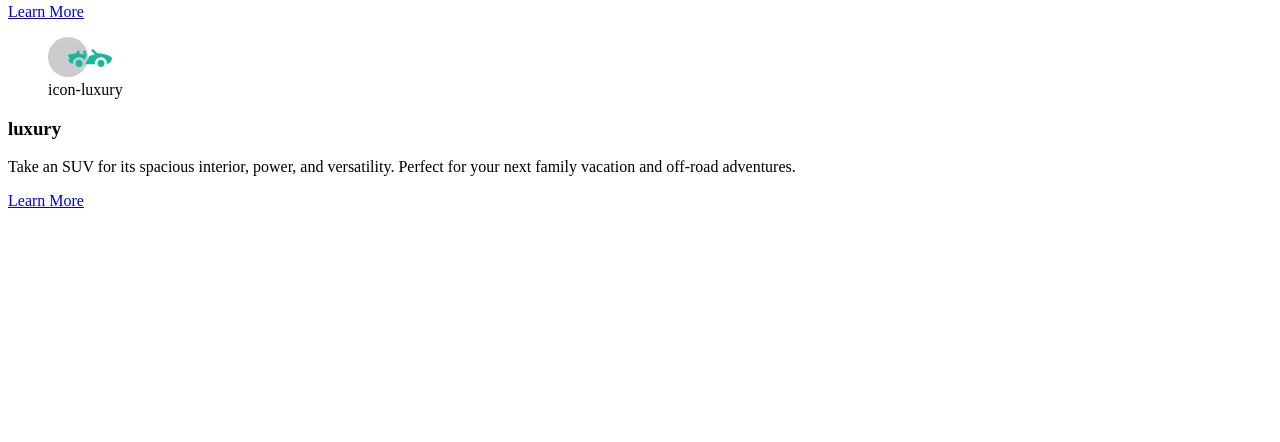
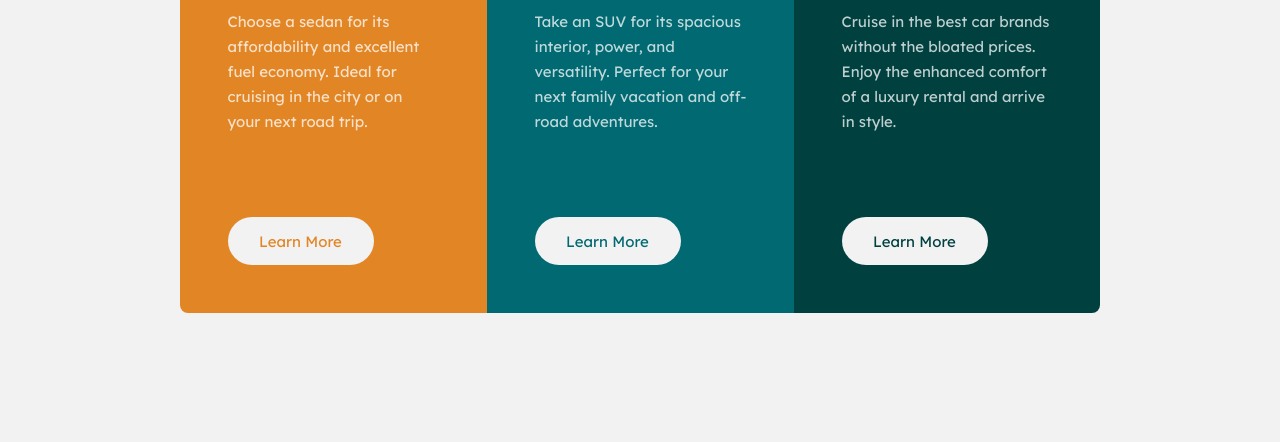
Before and after one commit to Gen2micky1/Project-9, a plain HTML site: page index.html in a window 1280 px wide. Shown: the part 358-800 px from the top of the page. Drawn offline with Linux system fonts and the light colour scheme.

Commit message:
3 column preview card component CSS file.

```diff
--- a/index.html
+++ b/index.html
@@ -20,11 +20,14 @@
                 </figure>
             </div>
 
+           <div class="car-product__content">
                 <h1 class="cars-product__titles sedans-title">Sedans</h1>
 
                 <p class="cars-product__subtext sedans-subtext">Choose a sedan for its affordability and excellent fuel economy. Ideal for cruising in the city or on your next road trip.</p>
 
                 <a href="#"><div class="cars-product__links sedans-link">Learn More</div></a>
+
+           </div>
         </section>
 
         <section class="cars-product suvs">
@@ -35,11 +38,13 @@
                 </figure>
             </div>
 
+            <div class="car-product__content">
                 <h1 class="cars-product__titles suvs-title">suvs</h1>
 
                 <p class="cars-product__subtext suvs-subtext">Take an SUV for its spacious interior, power, and versatility. Perfect for your next family vacation and off-road adventures.</p>
 
                 <a href="#"><div class="cars-product__links suvs-link">Learn More</div></a>
+            </div>
         </section>
 
         <section class="cars-product luxury">
@@ -50,11 +55,13 @@
                 </figure>
             </div>
 
+            <div class="car-product__content">
                 <h1 class="cars-product__titles luxury-title">luxury</h1>
 
-            <p class="cars-product__subtext luxury-subtext">Take an SUV for its spacious interior, power, and versatility. Perfect for your next family vacation and off-road adventures.</p>
+                <p class="cars-product__subtext luxury-subtext">Cruise in the best car brands without the bloated prices. Enjoy the enhanced comfort of a luxury rental and arrive in style. </p>
 
                 <a href="#"><div class="cars-product__links luxury-link">Learn More</div></a>
+                </div>
         </section>
 
     </article>
--- a/main.css
+++ b/main.css
@@ -0,0 +1,233 @@
+@import url('https://fonts.googleapis.com/css2?family=Big+Shoulders+Display:wght@100..900&family=Lexend+Deca:wght@100..900&display=swap');
+
+
+/* || REST */
+* {
+  padding: 0;
+  margin: 0;
+  box-sizing: border-box;
+}
+
+img {
+  display: block;
+  max-width: 100%;
+  height: auto;
+}
+
+/* || VARIABLES */
+:root {
+  /* COLORS */
+  --OFF-WHITE: hsla(0, 0%, 100%, 0.75);
+  --TITLE-AND-BG: #F2F2F2;
+  --WHITE: #FFFFFF;
+  --DEEP-GREEN: #004140;
+  --GREEN: #006971;
+  --ORANGE: #E28625;
+
+  /* TYPOGRAPHY */
+  --FF1: "Big Shoulders Display", serif;
+  --FF2: "Lexend Deca", serif;
+
+  /* TEXT PRESET */
+  --TITLE: 700 2.5rem var(--FF1);
+  --SUBTEXT: 400 .9375rem/1.5625rem var(--FF2);
+}
+
+/* || UTILITY CLASSES */
+.offscreen {
+  position: absolute;
+  left: -10000px;
+}
+
+.nowrap {
+  white-space: nowrap;
+}
+
+.center {
+  text-align: center;
+}
+
+.responsive-image {
+  display: none;
+}
+
+/* MOBILE FIRST DESIGN */
+/* || GENERAL STYLES */
+html {
+  scroll-behavior: smooth;
+}
+
+body {
+  min-height: 100vh;
+  max-width: 100%;
+  overflow-x: hidden;
+  display: grid;
+  place-content: center;
+  background-color: var(--TITLE-AND-BG);
+}
+
+h1 {
+  margin: 0;
+  padding: 0;
+  font-size: inherit;
+  font-weight: normal;
+}
+
+a:any-link {
+  text-decoration: none;
+}
+
+/* CARD */
+.cars-product-card {
+    max-width: 327px;
+    min-height: 1326px;
+    border-radius: .5rem;
+    overflow: hidden;
+    margin: 5.5rem 1.5rem;
+    display: flex;
+    flex-flow: column;
+}
+
+/* CAR PRODUCTS */
+.cars-product {
+  width: 327px;
+  height: 442px;
+  padding: 3rem 3.0313rem 3rem 2.9688rem;
+  display: flex;
+  flex-flow: column;
+  gap: 2.125rem;
+}
+
+/* CAR PRODUCT ICON */
+.cars-product__icons {
+  width: 64px;
+  height: 40px;
+}
+
+.cars-product__icons img {
+  width: 100%;
+  height: 100%;
+  object-fit: cover
+}
+
+/* CAR PRODUCT CONTENT */
+.car-product__content {
+  width: 231px;
+  height: 271px;
+  display: flex;
+  flex-flow: column;
+  gap: 1.5rem;
+}
+
+.cars-product__titles {
+  font: var(--TITLE);
+  color: var(--TITLE-AND-BG);
+}
+
+.cars-product__subtext {
+  font: var(--SUBTEXT);
+  color: var(--OFF-WHITE);
+}
+
+/* CAR PRODUCT BUTTON */
+.cars-product__links {
+  width: 146px;
+  height: 48px;
+  border-radius: 1.5625rem;
+  font: var(--SUBTEXT);
+  background-color: var(--TITLE-AND-BG);
+  display: grid;
+  place-content: center;
+}
+
+/* SEDANS */
+.sedans {
+  background-color: var(--ORANGE);
+}
+
+.sedans-link {
+  color: var(--ORANGE);
+}
+
+/* SUVS */
+.suvs {
+  background-color: var(--GREEN);
+}
+
+.suvs-link {
+  color: var(--GREEN);
+}
+
+/* LUXURY */
+.luxury {
+  background-color: var(--DEEP-GREEN);
+}
+
+.luxury-link {
+  color: var(--DEEP-GREEN);
+}
+
+/* TABLET */
+@media screen and (min-width: 768px ) {
+  /* CARD */
+  .cars-product-card {
+    max-width: 920px;
+    min-height: 500px;
+    margin: 10.6875rem auto 8.0625rem auto;
+    flex-flow: row;
+  }
+
+  /* CAR PRODUCTS */
+  .cars-product {
+    width: 307px;
+    height: 500px;
+    padding: 3rem 2.9688rem;
+    gap: 2.1875rem;
+  }
+
+  /* CAR PRODUCT ICON */
+  .cars-product__icons {
+    width: 63.91px;
+  }
+
+  /* CAR PRODUCT CONTENT */
+  .car-product__content {
+    width: 212px;
+    height: 329px;
+    gap: 0rem;
+  }
+
+  .cars-product__titles {
+    margin-bottom: 1.5625rem;
+  }
+
+  .cars-product__subtext {
+    margin-bottom: 5.1875rem;
+  }
+
+}
+
+/* DESKTOP */
+@media screen and (min-width: 992px) {
+  /* ACTIVE BUTTONS */
+  .sedans-link:hover,
+  .sedans-link:focus-visible {
+    background-color:var(--ORANGE);
+    color: var(--WHITE);
+    border: .125rem solid var(--WHITE);
+  }
+
+  .suvs-link:hover,
+  .suvs-link:focus-visible {
+    background-color:var(--GREEN);
+    color: var(--WHITE);
+    border: .125rem solid var(--WHITE);
+  }
+
+  .luxury-link:hover,
+  .luxury-link:focus-visible {
+    background-color:var(--DEEP-GREEN);
+    color: var(--WHITE);
+    border: .125rem solid var(--WHITE);
+  }
+}
```
Lines whose indentation alone changed are shown as unchanged.
